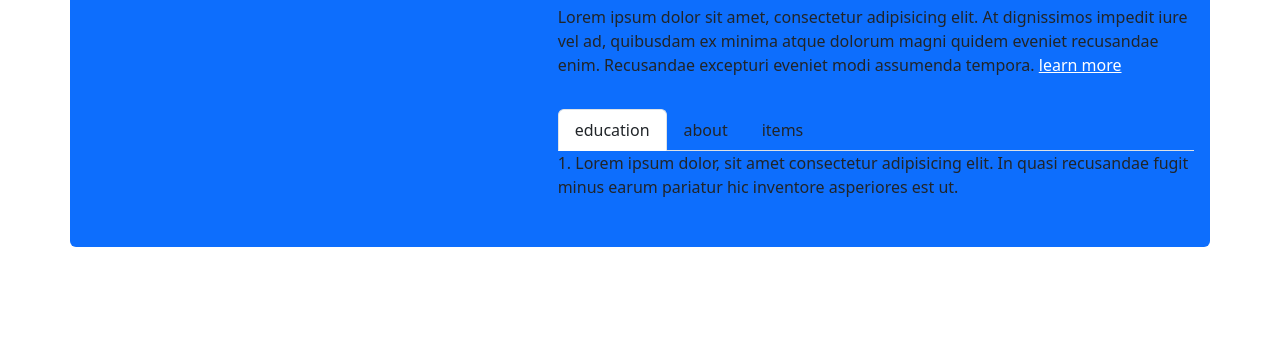
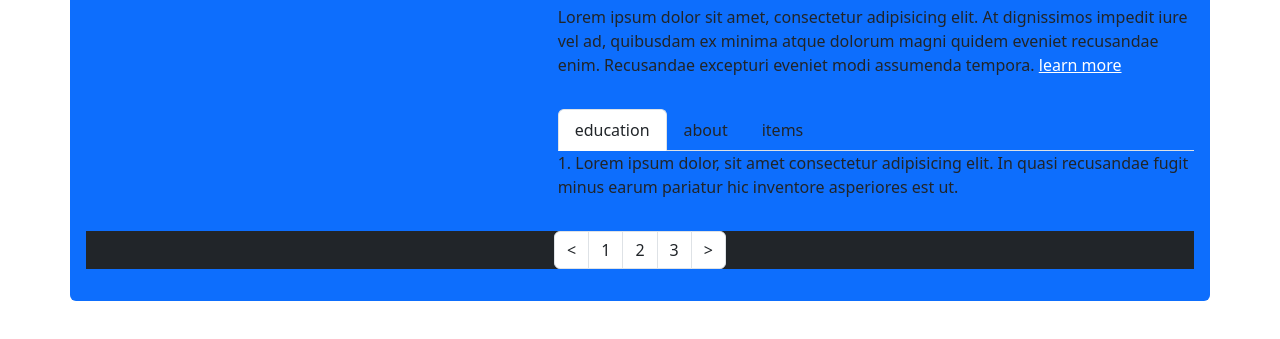
Before and after one commit to Prottoy16/coll-btnn-pagi-nav, a plain HTML site: page index.html in a window 1280 px wide. Shown: the part 217-556 px from the top of the page. Drawn offline with nearby package versions, Linux system fonts and the light colour scheme.

Commit message:
added pagination

```diff
--- a/index.html
+++ b/index.html
@@ -68,32 +68,29 @@
 
              </div>
 
-
-
-
-
-
-
-
-
-
-
-
-
             </div>
 
         </div>
 
 
 
-    </div>
+
     </main>
 
 
-    <footer>
+    <footer class="bg-dark">
+        <div>
+            <ul class="pagination justify-content-center">
+                <li class="page-item"><a href="" class="text-dark page-link"><</a></li>
+                <li class="page-item"><a href="" class="text-dark page-link"">1</a></li>
+                <li class="page-item"><a href="" class="text-dark page-link"">2</a></li>
+                <li class="page-item"><a href="" class="text-dark page-link"">3</a></li>
+                <li class="page-item"><a href="" class="text-dark page-link"">></a></li>
+            </ul>
+        </div>
 
     </footer>
-</div>
+     </div>
 
     <script src="https://cdn.jsdelivr.net/npm/bootstrap@5.3.0-alpha1/dist/js/bootstrap.bundle.min.js" integrity="sha384-w76AqPfDkMBDXo30jS1Sgez6pr3x5MlQ1ZAGC+nuZB+EYdgRZgiwxhTBTkF7CXvN" crossorigin="anonymous"></script>
 </body>
```
